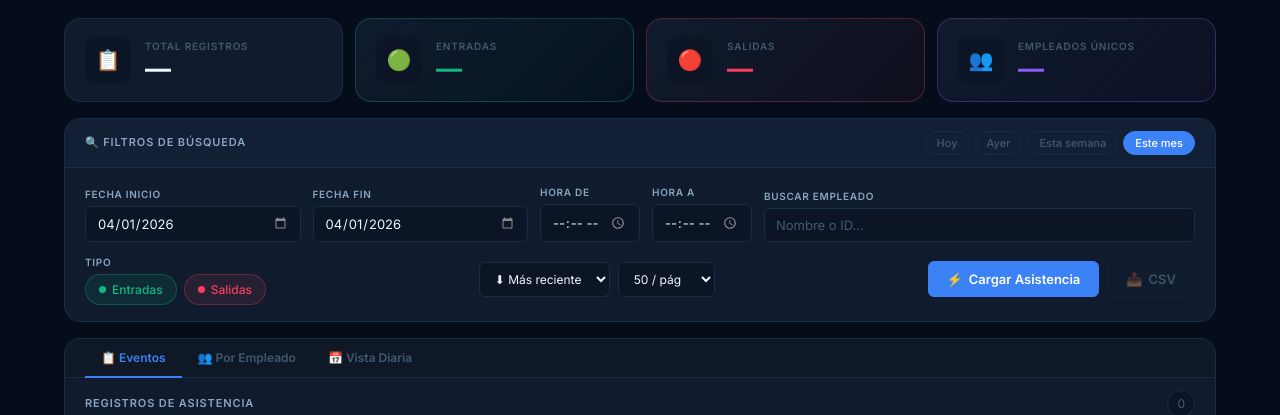
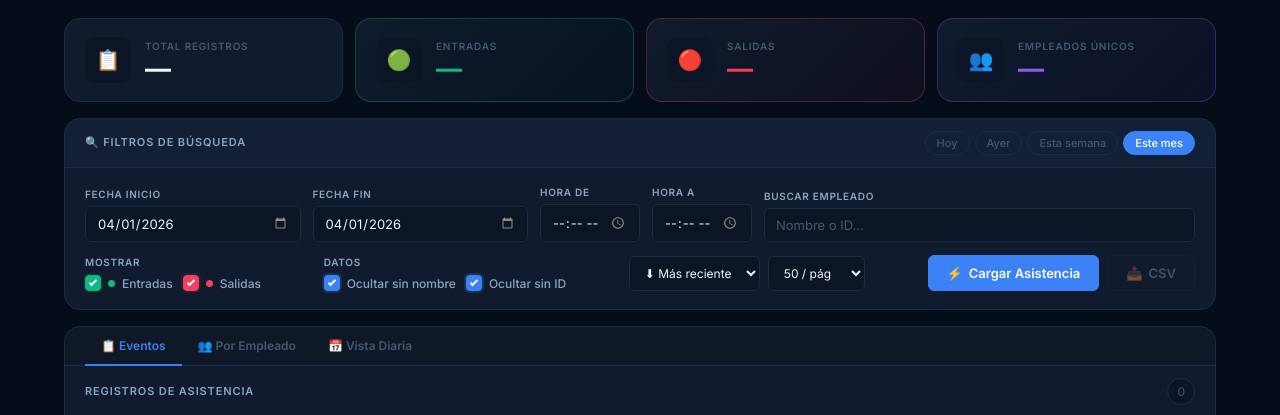
Before and after one commit to cubasmx/Teamlyx-proto-node, a website: page index.html in a window 1280 px wide. Shown: the part 76-491 px from the top of the page. Drawn offline with Linux system fonts and the light colour scheme; no server answers.

Commit message:
fix: búsqueda en tiempo real, filtros con checkboxes, ocultar usuarios null

```diff
--- a/app.js
+++ b/app.js
@@ -3,13 +3,17 @@
 // =====================================================
 
 // ── Estado global ──────────────────────────────────
-let eventosActuales = [];
-let paginaActual    = 1;
+let eventosActuales  = [];
+let paginaActual     = 1;
 let eventosPorPagina = 50;
-let columnaOrden    = 'fecha';
-let ordenAsc        = false;
-let vistaActual     = 'eventos';
+let columnaOrden     = 'fecha';
+let ordenAsc         = false;
+let vistaActual      = 'eventos';
 const filtrosActivos = { [EVENTO_ENTRADA]: true, [EVENTO_SALIDA]: true };
+const checkboxFiltros = {
+    ocultarSinNombre : true,
+    ocultarSinId     : true,
+};
 let pollingInterval  = null;
 
 // ── Boot ───────────────────────────────────────────
@@ -116,15 +120,23 @@ function initEventListeners() {
     // Exportar CSV
     document.getElementById('btnExportar').addEventListener('click', exportarCSV);
 
-    // Tipo toggles
-    document.getElementById('btnEntradas').addEventListener('click', () => {
-        filtrosActivos[EVENTO_ENTRADA] = !filtrosActivos[EVENTO_ENTRADA];
-        document.getElementById('btnEntradas').classList.toggle('active', filtrosActivos[EVENTO_ENTRADA]);
+    // Checkboxes de tipo (Entradas / Salidas)
+    document.getElementById('chkEntradas').addEventListener('change', e => {
+        filtrosActivos[EVENTO_ENTRADA] = e.target.checked;
         paginaActual = 1; if (eventosActuales.length > 0) aplicarFiltrosLocales();
     });
-    document.getElementById('btnSalidas').addEventListener('click', () => {
-        filtrosActivos[EVENTO_SALIDA] = !filtrosActivos[EVENTO_SALIDA];
-        document.getElementById('btnSalidas').classList.toggle('active', filtrosActivos[EVENTO_SALIDA]);
+    document.getElementById('chkSalidas').addEventListener('change', e => {
+        filtrosActivos[EVENTO_SALIDA] = e.target.checked;
+        paginaActual = 1; if (eventosActuales.length > 0) aplicarFiltrosLocales();
+    });
+
+    // Checkboxes de calidad de datos
+    document.getElementById('chkOcultarSinNombre').addEventListener('change', e => {
+        checkboxFiltros.ocultarSinNombre = e.target.checked;
+        paginaActual = 1; if (eventosActuales.length > 0) aplicarFiltrosLocales();
+    });
+    document.getElementById('chkOcultarSinId').addEventListener('change', e => {
+        checkboxFiltros.ocultarSinId = e.target.checked;
         paginaActual = 1; if (eventosActuales.length > 0) aplicarFiltrosLocales();
     });
 
@@ -224,21 +236,33 @@ async function cargarAsistencia() {
 // ══════════════════════════════════════════════════
 function obtenerEventosFiltrados() {
     const busq      = document.getElementById('txtEmpleado').value.trim().toLowerCase();
-    const horaDesde = document.getElementById('txtHoraDesde').value; // "HH:MM"
+    const horaDesde = document.getElementById('txtHoraDesde').value;
     const horaHasta = document.getElementById('txtHoraHasta').value;
 
     return eventosActuales.filter(ev => {
+        // ── Filtros de calidad de datos ──
+        const id     = (ev.employeeNoString || '').trim();
+        const nombre = (ev.name || '').trim();
+        if (checkboxFiltros.ocultarSinId     && (!id     || id     === 'null')) return false;
+        if (checkboxFiltros.ocultarSinNombre && (!nombre || nombre === 'null')) return false;
+
+        // ── Tipo de evento ──
         if (!filtrosActivos[ev.minor]) return false;
+
+        // ── Búsqueda de texto (cualquier parte del nombre o ID) ──
         if (busq) {
-            const id     = ev.employeeNoString.toLowerCase();
-            const nombre = (ev.name || '').toLowerCase();
-            if (!id.includes(busq) && !nombre.includes(busq)) return false;
+            const hayId     = id.toLowerCase().includes(busq);
+            const hayNombre = nombre.toLowerCase().includes(busq);
+            if (!hayId && !hayNombre) return false;
         }
+
+        // ── Rango de hora ──
         if (horaDesde || horaHasta) {
             const h = extraerHora(ev.time);
             if (horaDesde && h < horaDesde) return false;
             if (horaHasta && h > horaHasta) return false;
         }
+
         return true;
     });
 }
--- a/index.html
+++ b/index.html
@@ -111,17 +111,36 @@
                 </div>
             </div>
 
-            <!-- Fila 2: Tipo + Ordenamiento + Acciones -->
+            <!-- Fila 2: Checkboxes + Ordenamiento + Acciones -->
             <div class="filter-row filter-row--bottom">
-                <div class="toggle-group">
-                    <label class="filter-label">Tipo</label>
-                    <div class="toggles">
-                        <button class="toggle-btn toggle-btn--entry active" id="btnEntradas">
-                            <span class="toggle-dot"></span> Entradas
-                        </button>
-                        <button class="toggle-btn toggle-btn--exit active" id="btnSalidas">
-                            <span class="toggle-dot"></span> Salidas
-                        </button>
+                <div class="checkbox-group">
+                    <label class="filter-label">Mostrar</label>
+                    <div class="checkboxes">
+                        <label class="chk-label chk-label--entry">
+                            <input type="checkbox" id="chkEntradas" checked>
+                            <span class="chk-box"></span>
+                            <span class="chk-dot chk-dot--entry"></span> Entradas
+                        </label>
+                        <label class="chk-label chk-label--exit">
+                            <input type="checkbox" id="chkSalidas" checked>
+                            <span class="chk-box"></span>
+                            <span class="chk-dot chk-dot--exit"></span> Salidas
+                        </label>
+                    </div>
+                </div>
+                <div class="checkbox-group">
+                    <label class="filter-label">Datos</label>
+                    <div class="checkboxes">
+                        <label class="chk-label">
+                            <input type="checkbox" id="chkOcultarSinNombre" checked>
+                            <span class="chk-box"></span>
+                            Ocultar sin nombre
+                        </label>
+                        <label class="chk-label">
+                            <input type="checkbox" id="chkOcultarSinId" checked>
+                            <span class="chk-box"></span>
+                            Ocultar sin ID
+                        </label>
                     </div>
                 </div>
                 <div class="sort-controls">
--- a/style.css
+++ b/style.css
@@ -180,17 +180,45 @@ body {
 /* Sort controls */
 .sort-controls { display:flex; gap:8px; align-items:center; }
 
-/* Toggles */
-.toggle-group { display:flex; flex-direction:column; gap:4px; }
-.toggles { display:flex; gap:7px; }
-.toggle-btn {
-    display:flex; align-items:center; gap:6px; padding:7px 13px;
-    border-radius:999px; border:1px solid var(--border); background:var(--bg-2);
-    color:var(--text-muted); font-size:12px; font-weight:500; font-family:inherit; cursor:pointer; transition:var(--ease);
+/* Checkbox groups */
+.checkbox-group { display:flex; flex-direction:column; gap:4px; }
+.checkboxes { display:flex; gap:10px; flex-wrap:wrap; align-items:center; }
+
+.chk-label {
+    display:flex; align-items:center; gap:7px;
+    cursor:pointer; font-size:12px; font-weight:500; color:var(--text-2);
+    user-select:none; transition:var(--ease);
 }
-.toggle-btn.active.toggle-btn--entry { border-color:var(--success-b); background:var(--success-bg); color:var(--success); }
-.toggle-btn.active.toggle-btn--exit  { border-color:var(--danger-b);  background:var(--danger-bg);  color:var(--danger);  }
-.toggle-dot { width:7px; height:7px; border-radius:50%; background:currentColor; }
+.chk-label:hover { color:var(--text); }
+
+/* Ocultar checkbox nativo */
+.chk-label input[type="checkbox"] { position:absolute; opacity:0; width:0; height:0; }
+
+/* Caja visual del checkbox */
+.chk-box {
+    width:16px; height:16px; border-radius:4px; flex-shrink:0;
+    border:1.5px solid var(--border-l); background:var(--bg-2);
+    transition:var(--ease); position:relative;
+}
+.chk-box::after {
+    content:''; position:absolute; top:2px; left:5px;
+    width:4px; height:8px; border:2px solid transparent;
+    border-top:none; border-left:none;
+    transform:rotate(45deg); transition:var(--ease);
+}
+.chk-label input:checked ~ .chk-box {
+    background:var(--accent); border-color:var(--accent);
+    box-shadow:0 0 0 2px var(--accent-glow);
+}
+.chk-label input:checked ~ .chk-box::after { border-color:#fff; }
+
+/* Colores por tipo */
+.chk-label--entry input:checked ~ .chk-box { background:var(--success); border-color:var(--success); box-shadow:0 0 0 2px var(--success-bg); }
+.chk-label--exit  input:checked ~ .chk-box { background:var(--danger);  border-color:var(--danger);  box-shadow:0 0 0 2px var(--danger-bg);  }
+
+.chk-dot { width:7px; height:7px; border-radius:50%; flex-shrink:0; }
+.chk-dot--entry { background:var(--success); }
+.chk-dot--exit  { background:var(--danger);  }
 
 /* Action buttons */
 .action-buttons { display:flex; gap:8px; }
```
